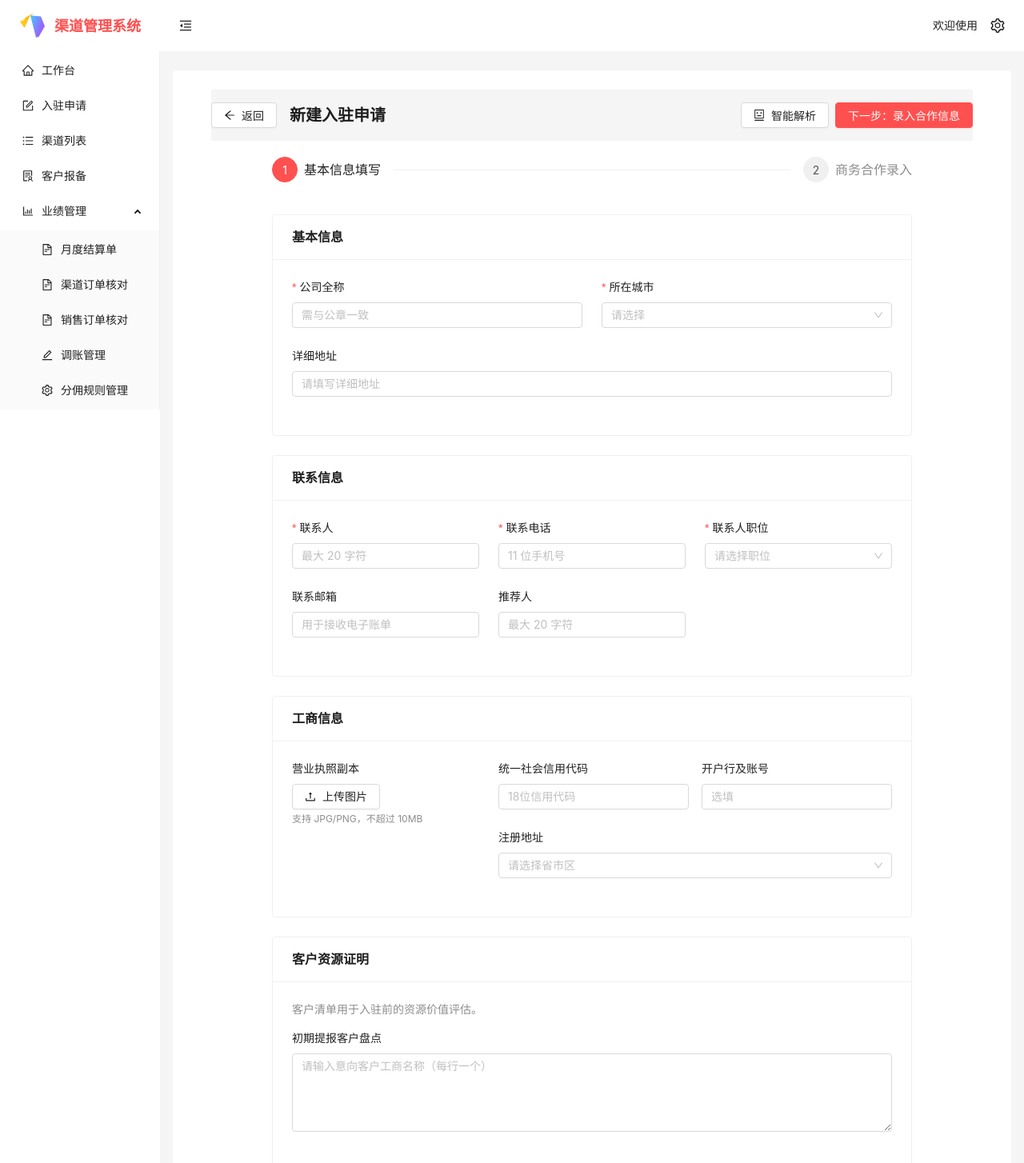
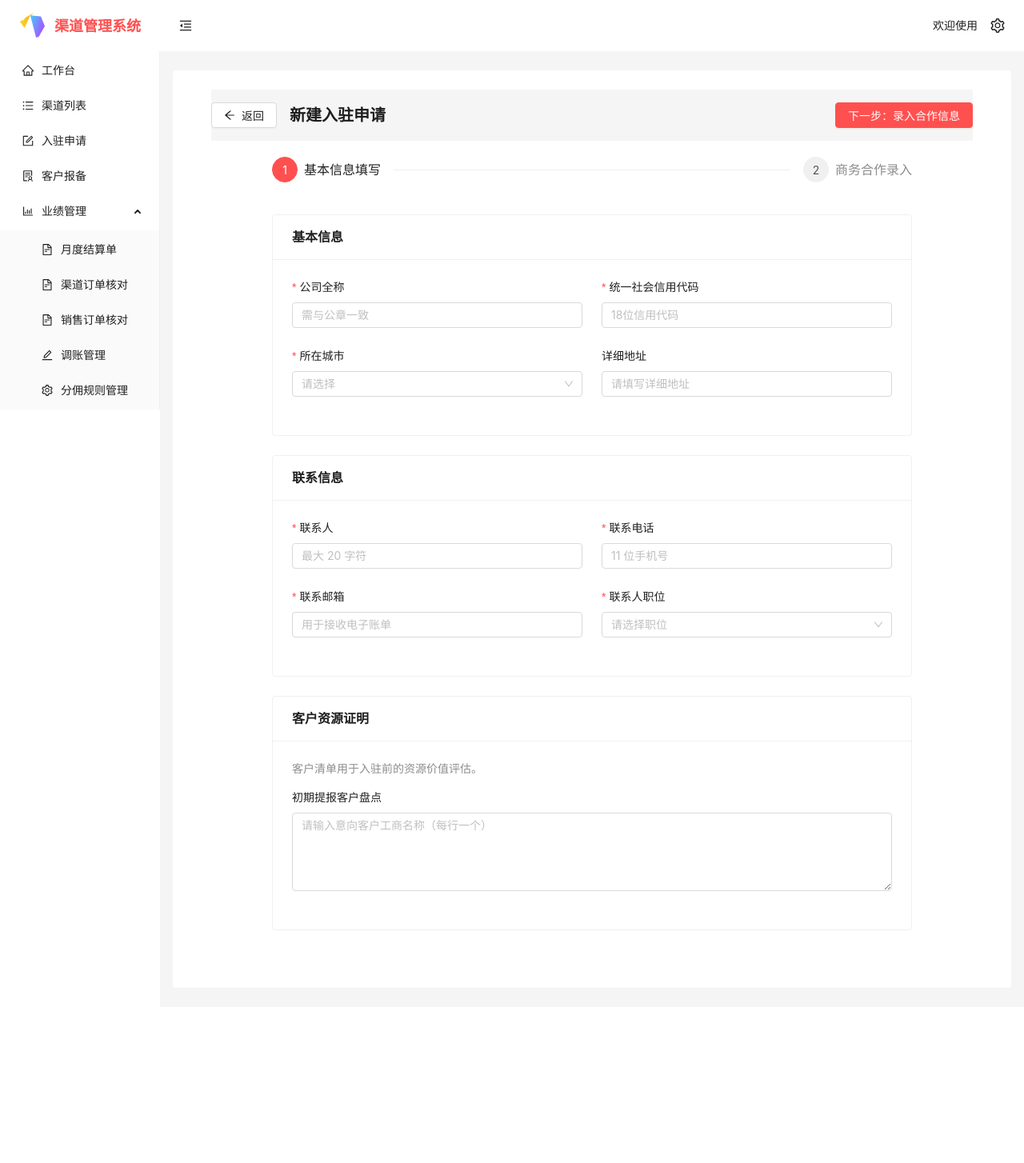
Before and after one commit to njwander/channel-demo, a React (Vite) app: page /settlement-new in a window 1280 px wide. Shown: the top 1454 px of the page at 80% size. After the commit the page ends 1259 px from the top, so only its background shows below. Built offline with nearby package versions, Linux system fonts and the light colour scheme.

Commit message:
refactor: Simplify settlement application forms and list views by removing unnecessary fields, sections, and UI elements.

```diff
--- a/src/pages/Settlement/SettlementList/index.tsx
+++ b/src/pages/Settlement/SettlementList/index.tsx
@@ -114,26 +114,14 @@ const SettlementList: FC = () => {
             title: '渠道名称',
             dataIndex: 'companyName',
             key: 'companyName',
-            ellipsis: true
+            ellipsis: true,
+            width: 200
         },
         {
             title: '所在城市',
             dataIndex: 'city',
             key: 'city',
             width: 100
-        },
-        {
-            title: '联系人',
-            dataIndex: 'contactName',
-            key: 'contactName',
-            width: 100
-        },
-        {
-            title: '推荐人',
-            dataIndex: 'referrer',
-            key: 'referrer',
-            width: 100,
-            render: (text: string) => text || '-'
         },
         {
             title: '负责人',
@@ -166,7 +154,6 @@ const SettlementList: FC = () => {
         {
             title: '操作',
             key: 'action',
-            width: 120,
             render: (_: any, record: SettlementApplication) => (
                 <Space size="middle">
                     <Tooltip title="查看详情">
@@ -203,20 +190,12 @@ const SettlementList: FC = () => {
                 <Typography.Title level={4} style={{ margin: 0 }}>入驻申请列表</Typography.Title>
                 <Space>
                     <Button
-                        type="link"
-                        icon={<DownloadOutlined />}
-                        href="/templates/20231204-影刀营销合作协议书-标准合同.docx"
-                        download
-                    >
-                        下载合同模板
-                    </Button>
-                    <Button
                         type="primary"
                         icon={<PlusOutlined />}
                         onClick={() => navigate('/settlement-new')}
                         style={{ background: '#ff5050', borderColor: '#ff5050' }}
                     >
-                        新建入驻申请
+                        入驻申请
                     </Button>
                 </Space>
             </div>
--- a/src/pages/Settlement/SettlementNew/index.tsx
+++ b/src/pages/Settlement/SettlementNew/index.tsx
@@ -254,15 +254,6 @@ const SettlementNew: FC = () => {
                     <Title level={4} style={{ margin: 0 }}>新建入驻申请</Title>
                 </Space>
                 <Space>
-                    {currentStep === 0 && (
-                        <Button
-                            icon={<RobotOutlined />}
-                            onClick={startAnalysis}
-                            loading={analyzing}
-                        >
-                            智能解析
-                        </Button>
-                    )}
                     {currentStep === 0 ? (
                         <Button
                             type="primary"
@@ -324,6 +315,16 @@ const SettlementNew: FC = () => {
                                     </Form.Item>
                                 </Col>
                                 <Col span={12}>
+                                    <Form.Item name="socialCreditCode" label="统一社会信用代码"
+                                        validateTrigger="onBlur"
+                                        rules={[
+                                            { required: true, message: '请填写统一社会信用代码' }
+                                        ]}
+                                    >
+                                        <Input placeholder="18位信用代码" />
+                                    </Form.Item>
+                                </Col>
+                                <Col span={12}>
                                     <Form.Item name="city" label="所在城市" rules={[{ required: true }]}>
                                         <Select placeholder="请选择">
                                             <Option value="上海">上海</Option>
@@ -334,32 +335,38 @@ const SettlementNew: FC = () => {
                                         </Select>
                                     </Form.Item>
                                 </Col>
-                                <Col span={24}>
+                                <Col span={12}>
                                     <Form.Item name="detailedAddress" label="详细地址">
                                         <Input placeholder="请填写详细地址" />
                                     </Form.Item>
                                 </Col>
+
                             </Row>
                         </Card>
 
                         {/* 联系信息 */}
                         <Card title="联系信息" style={{ marginBottom: 24 }}>
                             <Row gutter={24}>
-                                <Col span={8}>
+                                <Col span={12}>
                                     <Form.Item name="contactName" label="联系人" rules={[{ required: true, max: 20 }]}>
                                         <Input placeholder="最大 20 字符" />
                                     </Form.Item>
                                 </Col>
-                                <Col span={8}>
+                                <Col span={12}>
                                     <Form.Item
                                         name="contactPhone"
                                         label="联系电话"
-                                        rules={[{ required: true, pattern: /^1[3-9]\d{9}$/, message: '请输入正确的手机号' }]}
+                                        rules={[{ required: true, message: '请输入正确的手机号' }]}
                                     >
                                         <Input placeholder="11 位手机号" />
                                     </Form.Item>
                                 </Col>
-                                <Col span={8}>
+                                <Col span={12}>
+                                    <Form.Item name="contactEmail" label="联系邮箱" rules={[{ required: true, message: '格式错误' }]}>
+                                        <Input placeholder="用于接收电子账单" />
+                                    </Form.Item>
+                                </Col>
+                                <Col span={12}>
                                     <Form.Item name="contactPosition" label="联系人职位" rules={[{ required: true }]}>
                                         <Select placeholder="请选择职位">
                                             <Option value="CEO">CEO</Option>
@@ -371,53 +378,6 @@ const SettlementNew: FC = () => {
                                             <Option value="其它">其它</Option>
                                         </Select>
                                     </Form.Item>
-                                </Col>
-                                <Col span={8}>
-                                    <Form.Item name="contactEmail" label="联系邮箱" rules={[{ type: 'email', message: '格式错误' }]}>
-                                        <Input placeholder="用于接收电子账单" />
-                                    </Form.Item>
-                                </Col>
-                                <Col span={8}>
-                                    <Form.Item name="referrer" label="推荐人" rules={[{ max: 20 }]}>
-                                        <Input placeholder="最大 20 字符" />
-                                    </Form.Item>
-                                </Col>
-                            </Row>
-                        </Card>
-
-                        {/* 工商信息 */}
-                        <Card title="工商信息" style={{ marginBottom: 24 }}>
-                            <Row gutter={24}>
-                                <Col span={8}>
-                                    <Form.Item name="businessLicense" label="营业执照副本">
-                                        <Upload
-                                            listType="picture"
-                                            maxCount={1}
-                                            beforeUpload={(file) => beforeUpload(file, 10)}
-                                        >
-                                            <Button icon={<UploadOutlined />}>上传图片</Button>
-                                        </Upload>
-                                        <Text type="secondary" style={{ fontSize: 12 }}>支持 JPG/PNG，不超过 10MB</Text>
-                                    </Form.Item>
-                                </Col>
-                                <Col span={16}>
-                                    <Row gutter={16}>
-                                        <Col span={12}>
-                                            <Form.Item name="socialCreditCode" label="统一社会信用代码">
-                                                <Input placeholder="18位信用代码" />
-                                            </Form.Item>
-                                        </Col>
-                                        <Col span={12}>
-                                            <Form.Item name="bankInfo" label="开户行及账号">
-                                                <Input placeholder="选填" />
-                                            </Form.Item>
-                                        </Col>
-                                        <Col span={24}>
-                                            <Form.Item name="address" label="注册地址">
-                                                <Cascader options={AREA_OPTIONS} placeholder="请选择省市区" />
-                                            </Form.Item>
-                                        </Col>
-                                    </Row>
                                 </Col>
                             </Row>
                         </Card>
@@ -435,32 +395,6 @@ const SettlementNew: FC = () => {
 
                     {/* 第二步：商务合作信息 */}
                     <div style={{ display: currentStep === 1 ? 'block' : 'none' }}>
-                        {/* 合作信息 */}
-                        <Card title="合作信息" style={{ marginBottom: 24 }}>
-                            <Row gutter={24}>
-                                <Col span={8}>
-                                    <Form.Item name="contract" label="签约合同">
-                                        <Upload
-                                            listType="picture"
-                                            maxCount={1}
-                                            beforeUpload={(file) => beforeUpload(file, 20)}
-                                        >
-                                            <Button icon={<UploadOutlined />}>上传 PDF/图片</Button>
-                                        </Upload>
-                                        <Text type="secondary" style={{ fontSize: 12 }}>单个文件 ≤ 20MB</Text>
-                                    </Form.Item>
-                                </Col>
-                                <Col span={8}>
-                                    <Form.Item name="cooperationDate" label="合作周期" rules={[{ required: true, message: '请选择合作周期' }]}>
-                                        <RangePicker
-                                            style={{ width: '100%' }}
-                                            onChange={handleDateChange}
-                                        />
-                                    </Form.Item>
-                                </Col>
-                            </Row>
-                        </Card>
-
                         {/* 分佣配置 */}
                         <Card title="分佣配置" style={{ marginBottom: 24 }}>
                             <Form.Item noStyle shouldUpdate={(prevValues, currentValues) => prevValues.commissionType !== currentValues.commissionType}>
--- a/src/routes/menuConfig.tsx
+++ b/src/routes/menuConfig.tsx
@@ -27,17 +27,18 @@ export const menuItems: MenuItem[] = [
         path: '/dashboard',
     } as MenuItem,
     {
+        key: 'channel',
+        label: '渠道列表',
+        icon: <UnorderedListOutlined />,
+        path: '/channel-list',
+    } as MenuItem,
+    {
         key: 'settlement',
         label: '入驻申请',
         icon: <FormOutlined />,
         path: '/settlement-list',
     } as MenuItem,
-    {
-        key: 'channel',
-        label: '渠道列表',
-        icon: <UnorderedListOutlined />,
-        path: '/channel-list',
-    } as MenuItem,
+
     {
         key: 'reporting',
         label: '客户报备',
```
Also changed, not shown: src/pages/Settlement/SettlementQualityCheck/index.tsx (+6 -16 lines), 1 other file (tests, documents, lock files or other folders).
